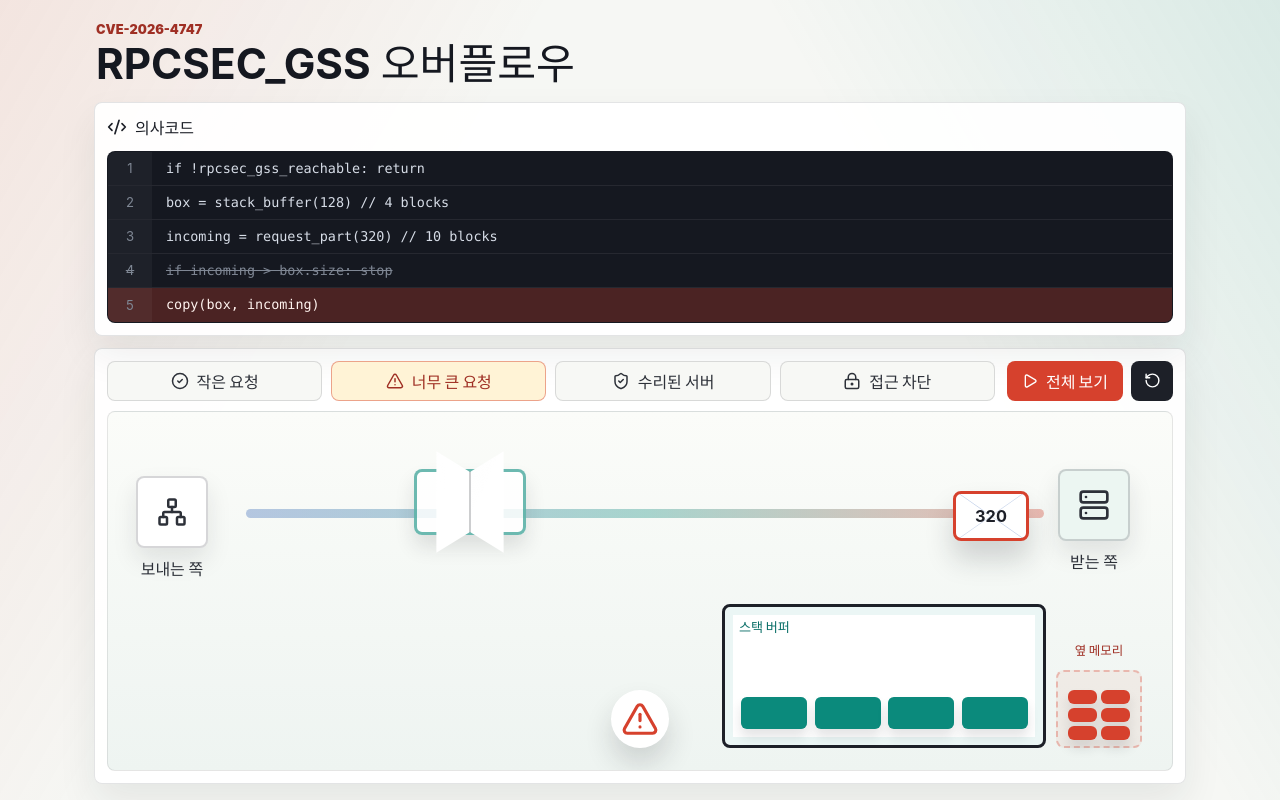
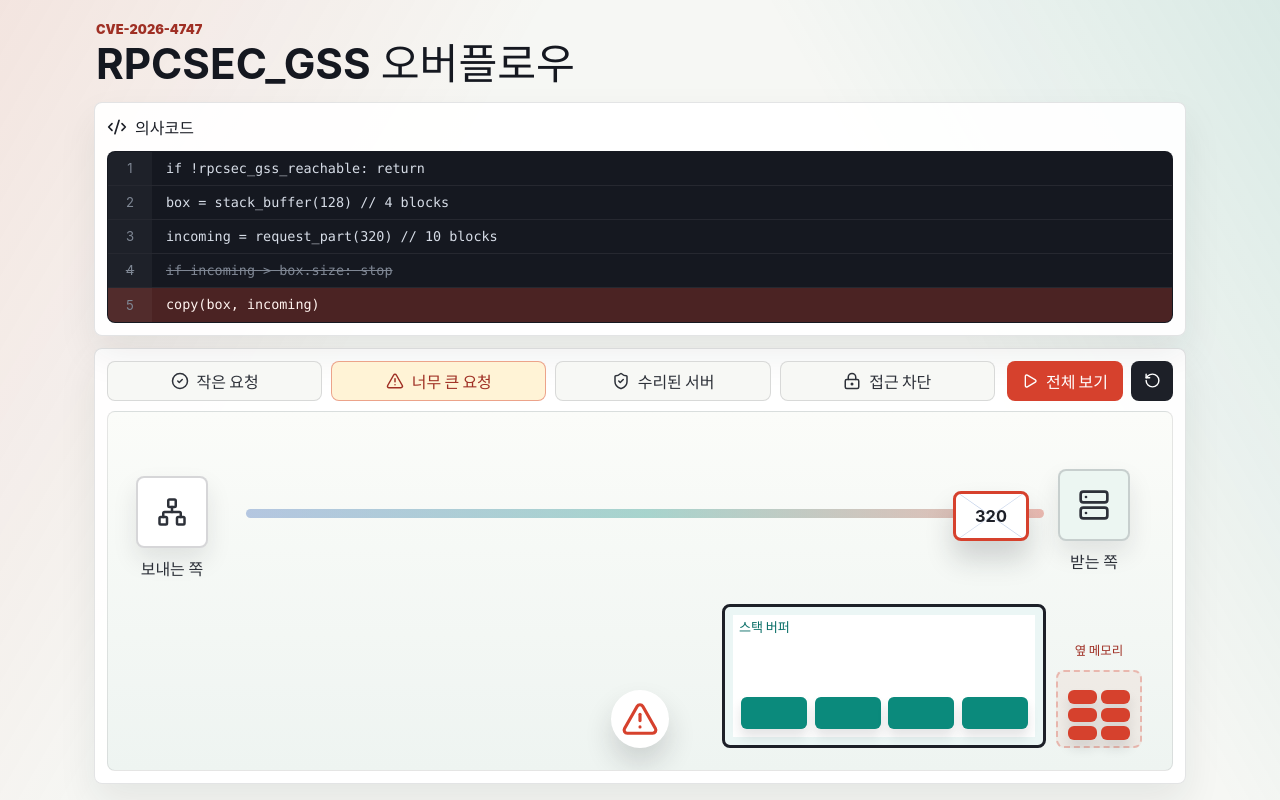
Before and after one commit to yabsed/Mythos-Study, a React (Vite) app: page / in a window 1280 px wide. Shown: the top 800 px of the page. Built offline with nearby package versions, Linux system fonts and the light colour scheme.

Commit message:
Simple Design

```diff
--- a/src/main.tsx
+++ b/src/main.tsx
@@ -239,14 +239,6 @@ function StoryTheater({
           <strong>보내는 쪽</strong>
         </div>
 
-        <div className={`gate ${state.doorOpen ? "is-open" : "is-closed"}`}>
-          <div className="gate-frame">
-            <div className="gate-leaf gate-left" />
-            <div className="gate-leaf gate-right" />
-            <div className="gate-bar" />
-          </div>
-        </div>
-
         <div className={`packet packet-${story.tone}`}>
           <div className="packet-fold" />
           <strong>{state.packetBytes}</strong>
--- a/src/styles.css
+++ b/src/styles.css
@@ -295,88 +295,6 @@ h1 {
   color: #0b8a7c;
   filter: drop-shadow(0 8px 10px rgba(11, 138, 124, 0.24));
   animation: shield-pop 800ms ease both;
-}
-
-.gate {
-  position: absolute;
-  z-index: 5;
-  left: 34%;
-  top: 16%;
-  width: 112px;
-  height: 66px;
-  transform: translateX(-50%);
-}
-
-.gate-frame {
-  position: absolute;
-  inset: 0;
-  border: 3px solid rgba(11, 138, 124, 0.6);
-  border-radius: 8px;
-  background: rgba(255, 255, 255, 0.82);
-  box-shadow: 0 12px 20px rgba(29, 32, 40, 0.12);
-}
-
-.gate-leaf {
-  position: absolute;
-  top: 0;
-  bottom: 0;
-  width: 50%;
-  border: 0;
-  background:
-    linear-gradient(135deg, rgba(255, 255, 255, 0.64), transparent 42%),
-    #ffffff;
-  transition: transform 220ms ease;
-}
-
-.gate-left {
-  left: 0;
-  border-right: 2px solid rgba(29, 32, 40, 0.22);
-  transform-origin: right center;
-}
-
-.gate-right {
-  right: 0;
-  border-left: 2px solid rgba(29, 32, 40, 0.22);
-  transform-origin: left center;
-}
-
-.gate.is-open .gate-left {
-  transform: perspective(120px) rotateY(68deg);
-}
-
-.gate.is-open .gate-right {
-  transform: perspective(120px) rotateY(-68deg);
-}
-
-.gate.is-closed .gate-leaf {
-  background:
-    repeating-linear-gradient(
-      -45deg,
-      rgba(214, 65, 45, 0.18) 0 8px,
-      rgba(255, 255, 255, 0.72) 8px 15px
-    ),
-    #fff0ec;
-}
-
-.gate-bar {
-  position: absolute;
-  left: 10px;
-  right: 10px;
-  top: 50%;
-  height: 8px;
-  border-radius: 999px;
-  background: #d6412d;
-  opacity: 0;
-  transform: translateY(-50%);
-  box-shadow: 0 5px 10px rgba(214, 65, 45, 0.2);
-}
-
-.gate.is-closed .gate-bar {
-  opacity: 1;
-}
-
-.gate.is-closed .gate-frame {
-  border-color: rgba(214, 65, 45, 0.72);
 }
 
 .packet {
@@ -725,12 +643,6 @@ h1 {
     height: 70px;
   }
 
-  .gate {
-    left: 50%;
-    top: 62px;
-    transform: translateX(-50%) scale(0.82);
-  }
-
   .packet {
     width: 74px;
     height: 50px;
```
Also changed, not shown: 5 other files (tests, documents, lock files or other folders).
